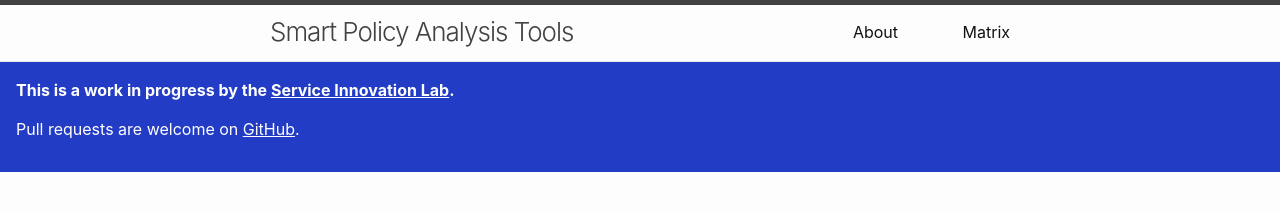
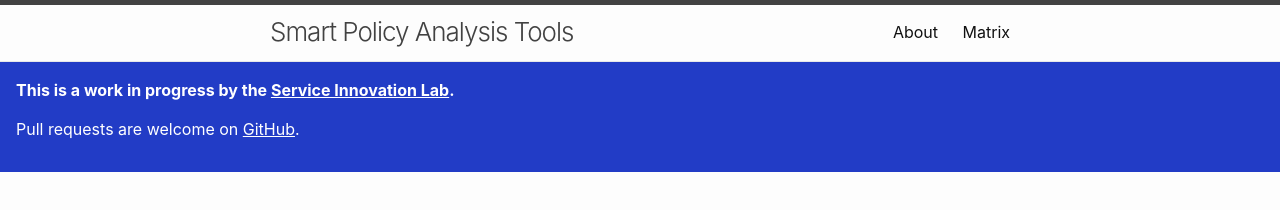
Before and after one commit to ServiceInnovationLab/bagel-box, a Jekyll site: the page built from index.md, in a window 1280 px wide. Shown: the top 210 px of the page. Built offline with Jekyll 4.4.1, drawn with Linux system fonts in a browser that asks for light colours.

Commit message:
Only show pages with a title on the Navbar.

```diff
--- a/_includes/header.html
+++ b/_includes/header.html
@@ -1,6 +1,6 @@
 <header class="site-header" role="banner">
   <div class="wrapper">
-    <a class="site-title" rel="author" href="/">{{ site.title }}</a>
+    <a class="site-title" rel="author" href="{{ "/" | relative_url }}">{{ site.title }}</a>
       <nav class="site-nav">
         <input type="checkbox" id="nav-trigger" class="nav-trigger" />
         <label for="nav-trigger">
@@ -13,7 +13,9 @@
 
         <div class="trigger">
           {% for page in site.pages %}
+            {% if page.title %}
             <a class="page-link" href="{{ page.permalink | prepend: site.baseurl }}">{{ page.title }}</a>
+            {% endif %}
           {% endfor %}
         </div>
       </nav>
```
